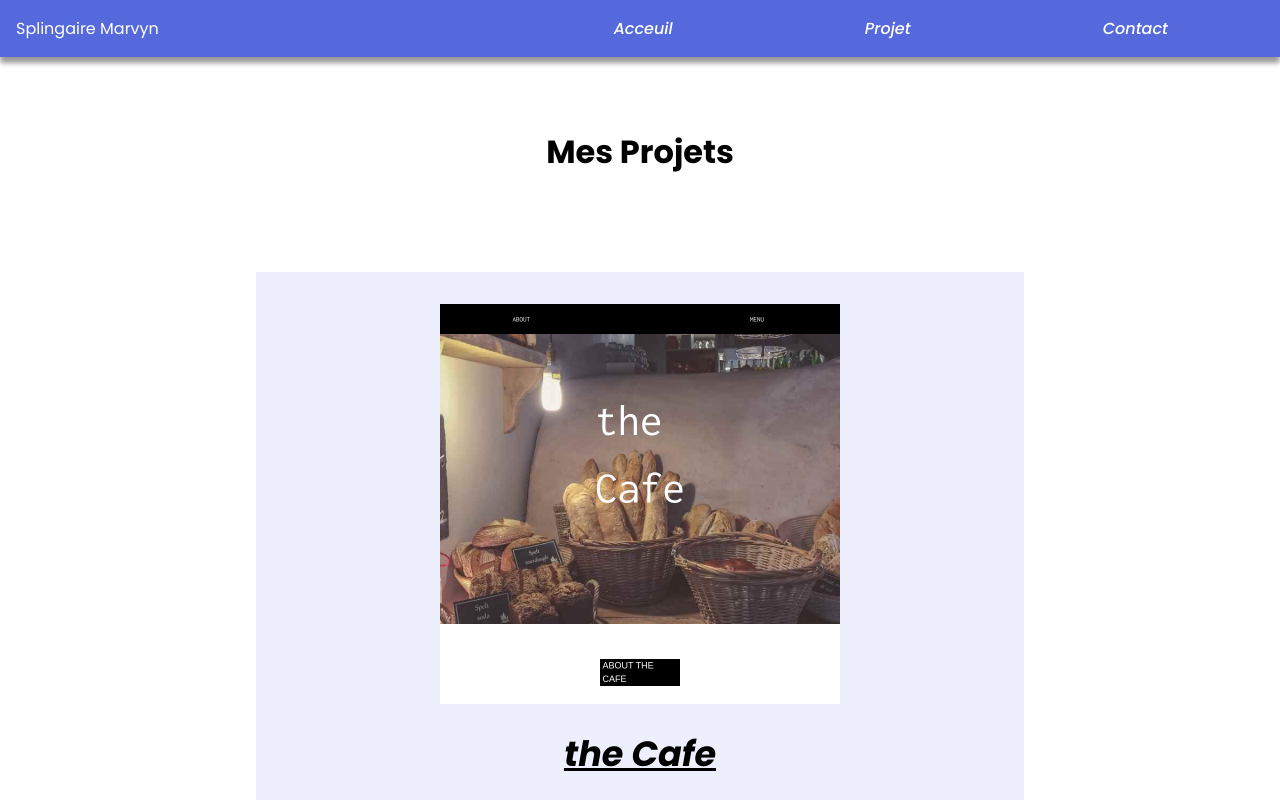
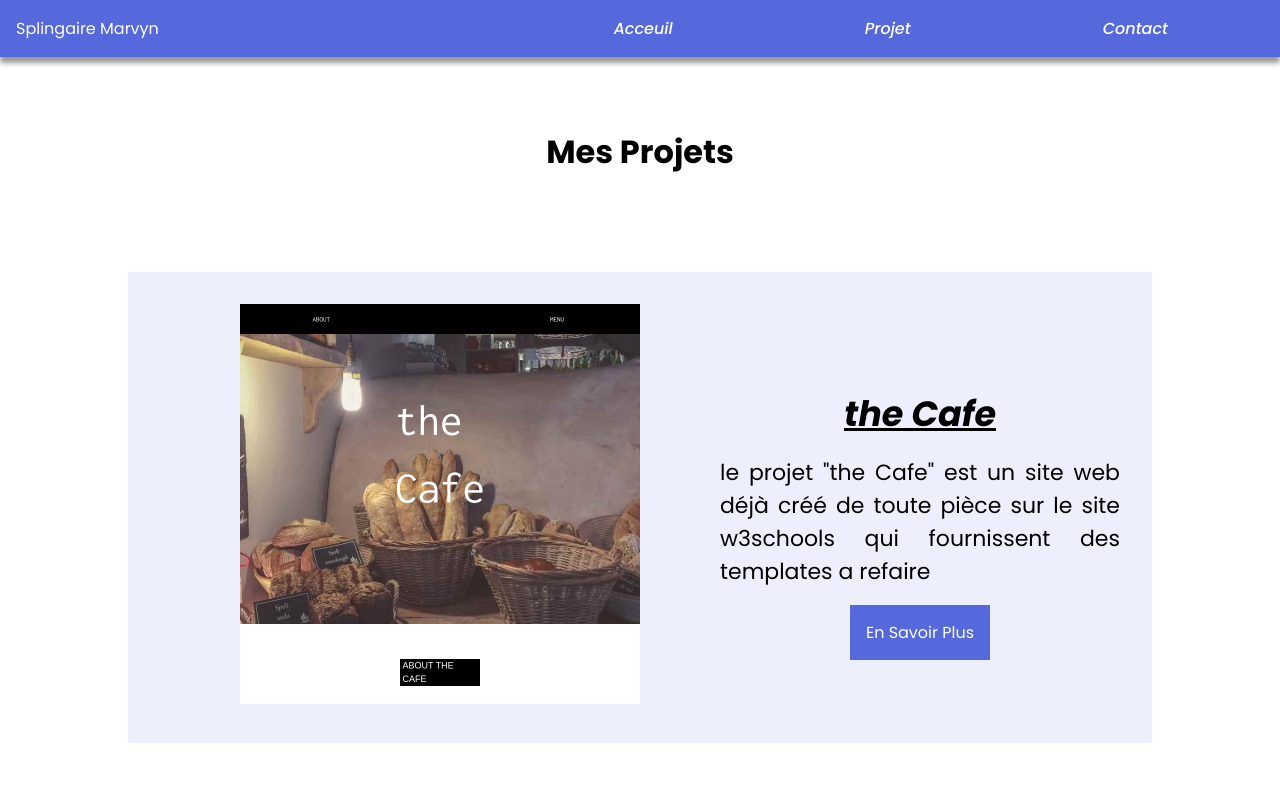
Before and after one commit to Othior/cvsite, an Angular app: page /projet in a window 1280 px wide. Shown: the top 800 px of the page. Built offline with nearby package versions, Linux system fonts and the light colour scheme.

Commit message:
change css responsive projet

```diff
--- a/src/app/header/header.component.css
+++ b/src/app/header/header.component.css
@@ -79,8 +79,6 @@ ul li ,.link{
         margin: 4rem 0rem;
     }
 }
-
-
 @media screen and (min-width: 200px) and (max-width: 640px){
     .burger{
         display: block;
--- a/src/app/projet/projet.component.css
+++ b/src/app/projet/projet.component.css
@@ -18,7 +18,7 @@
   align-items: center;
   flex-direction: row;
   margin: 2rem 0rem;
-  width: 60vw;
+  width: 80vw;
   padding: 2rem;
   background-color: #EDF0FC;
   text-align: right;
@@ -42,6 +42,7 @@
   /* grid-column: 3/4; */
   text-align: justify;
   margin-bottom: 2rem;
+  font-size: 22px;
 
 }
 .content a{
@@ -69,25 +70,25 @@
   text-align: left;
   background-color: blue;
 }
-.content p {
-  /* width: 50vw; */
-  font-size: 30px;
-}
 
 @media screen and (min-width:1000px) and (max-width:1400px){
   .projet_block{
     display: flex;
     justify-content: center;
     align-items: center;
-    flex-direction: column;
+    /* flex-direction: column; */
     text-align: center;
+    width: 80vw;
   }
   .projet_block h2{
     text-align: center;
   }
   .projet_block:nth-of-type(2n){
-    flex-direction: column;
+    /* flex-direction: column; */
     text-align: center;
+  }
+  .content  {
+    width: 55vw;
   }
 }
 @media screen and (min-width:600px) and (max-width:1000px){
@@ -97,6 +98,7 @@
     align-items: center;
     flex-direction: column;
     text-align: center;
+    width: 80vw;
   }
   .projet_block h2{
     text-align: center;
@@ -104,6 +106,9 @@
   .projet_block:nth-of-type(2n){
     flex-direction: column;
     text-align: center;
+  }
+  .projet_block p {
+    width: 55vw;
   }
 }
 @media screen and (min-width:300px) and (max-width:600px){
@@ -113,6 +118,7 @@
     align-items: center;
     flex-direction: column;
     text-align: center;
+    width: 80vw;
   }
   .projet_block h2{
     text-align: center;
```
